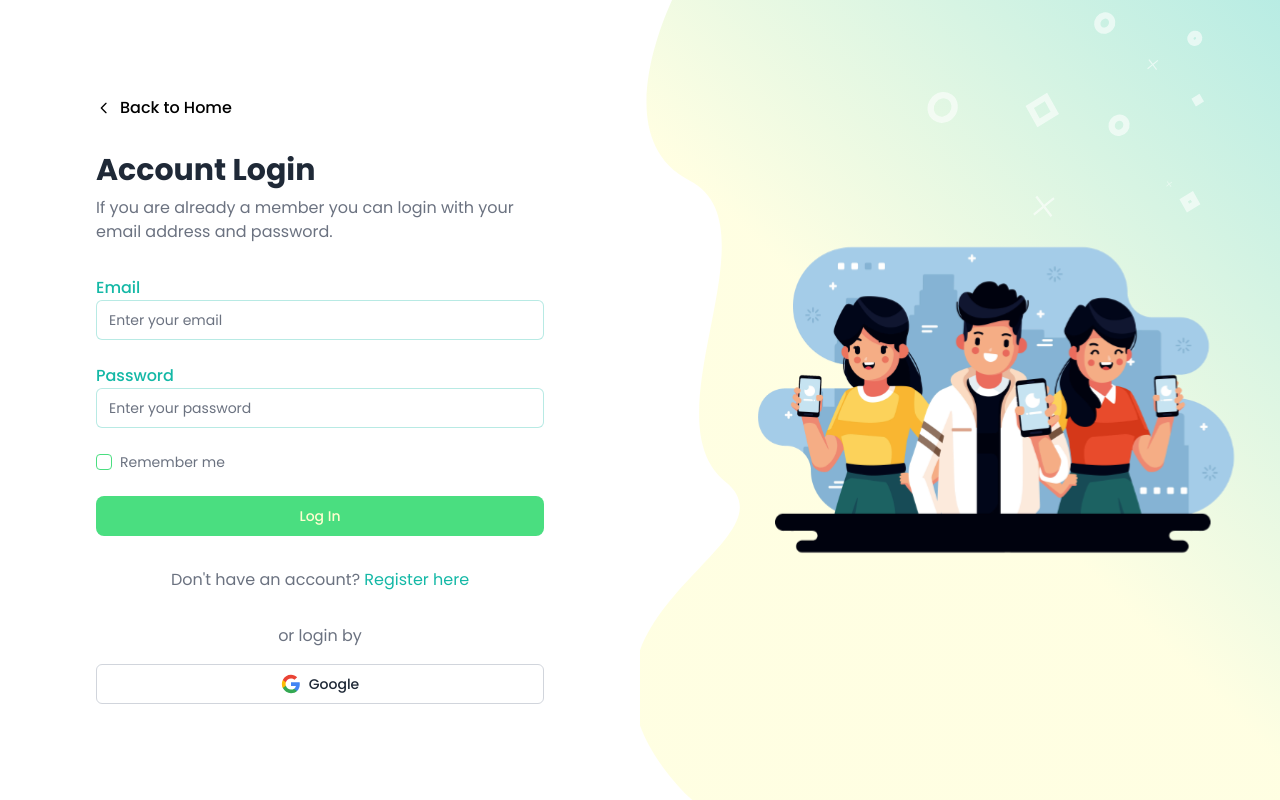
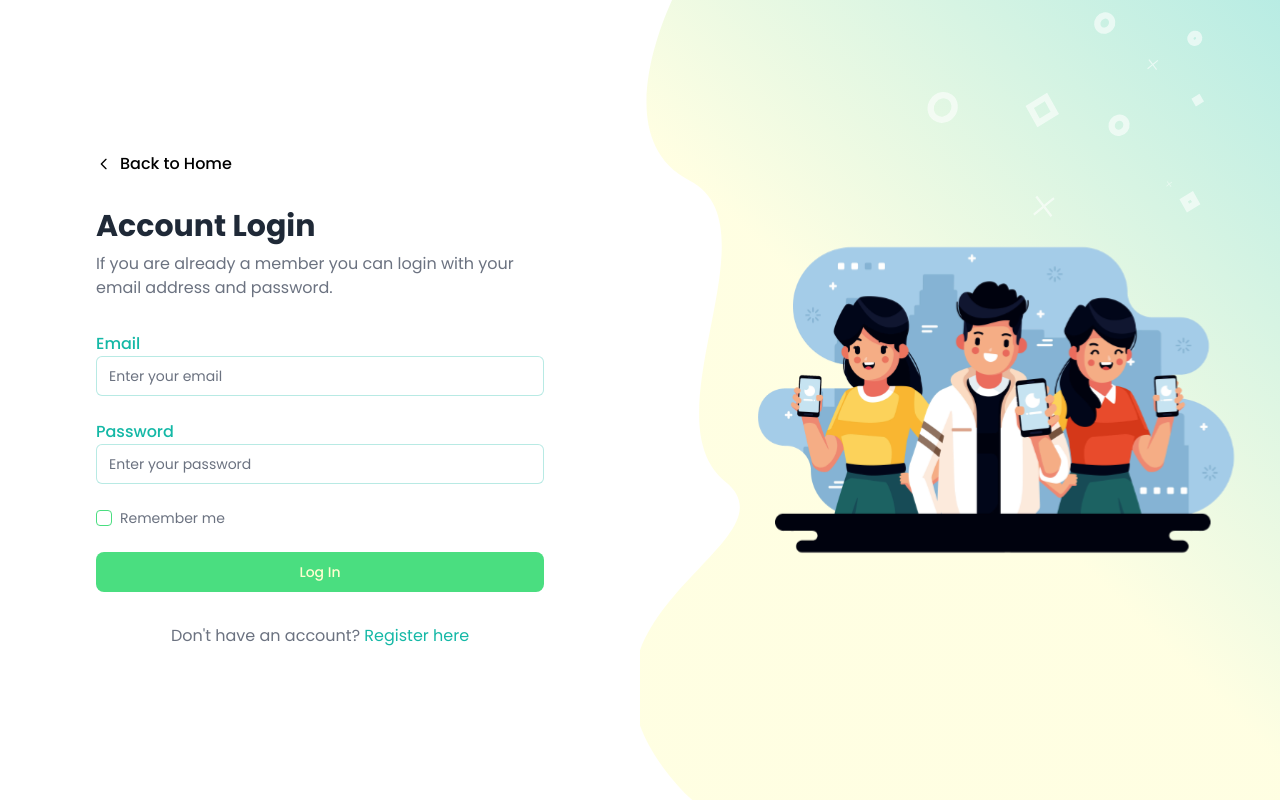
Before and after one commit to fathonidf/fe-recoil, a Next.js app: page /login in a window 1280 px wide. Built offline with nearby package versions, Linux system fonts and the light colour scheme; no server answers.

Commit message:
refactor: remove Google login button from LoginForm component

```diff
--- a/src/components/LoginForm.tsx
+++ b/src/components/LoginForm.tsx
@@ -136,30 +136,7 @@
               </p>
             </div>
 
-            <div className="text-center">
-              <p className="text-text-muted mb-4">or login by</p>
-              <Button variant="outline" className="w-full border-gray-300 hover:bg-gray-50 bg-transparent">
-                <svg className="w-5 h-5 mr-2" viewBox="0 0 24 24">
-                  <path
-                    fill="#4285F4"
-                    d="M22.56 12.25c0-.78-.07-1.53-.2-2.25H12v4.26h5.92c-.26 1.37-1.04 2.53-2.21 3.31v2.77h3.57c2.08-1.92 3.28-4.74 3.28-8.09z"
-                  />
-                  <path
-                    fill="#34A853"
-                    d="M12 23c2.97 0 5.46-.98 7.28-2.66l-3.57-2.77c-.98.66-2.23 1.06-3.71 1.06-2.86 0-5.29-1.93-6.16-4.53H2.18v2.84C3.99 20.53 7.7 23 12 23z"
-                  />
-                  <path
-                    fill="#FBBC05"
-                    d="M5.84 14.09c-.22-.66-.35-1.36-.35-2.09s.13-1.43.35-2.09V7.07H2.18C1.43 8.55 1 10.22 1 12s.43 3.45 1.18 4.93l2.85-2.22.81-.62z"
-                  />
-                  <path
-                    fill="#EA4335"
-                    d="M12 5.38c1.62 0 3.06.56 4.21 1.64l3.15-3.15C17.45 2.09 14.97 1 12 1 7.7 1 3.99 3.47 2.18 7.07l3.66 2.84c.87-2.6 3.3-4.53 6.16-4.53z"
-                  />
-                </svg>
-                Google
-              </Button>
-            </div>
+
           </div>
         </div>
 
```
